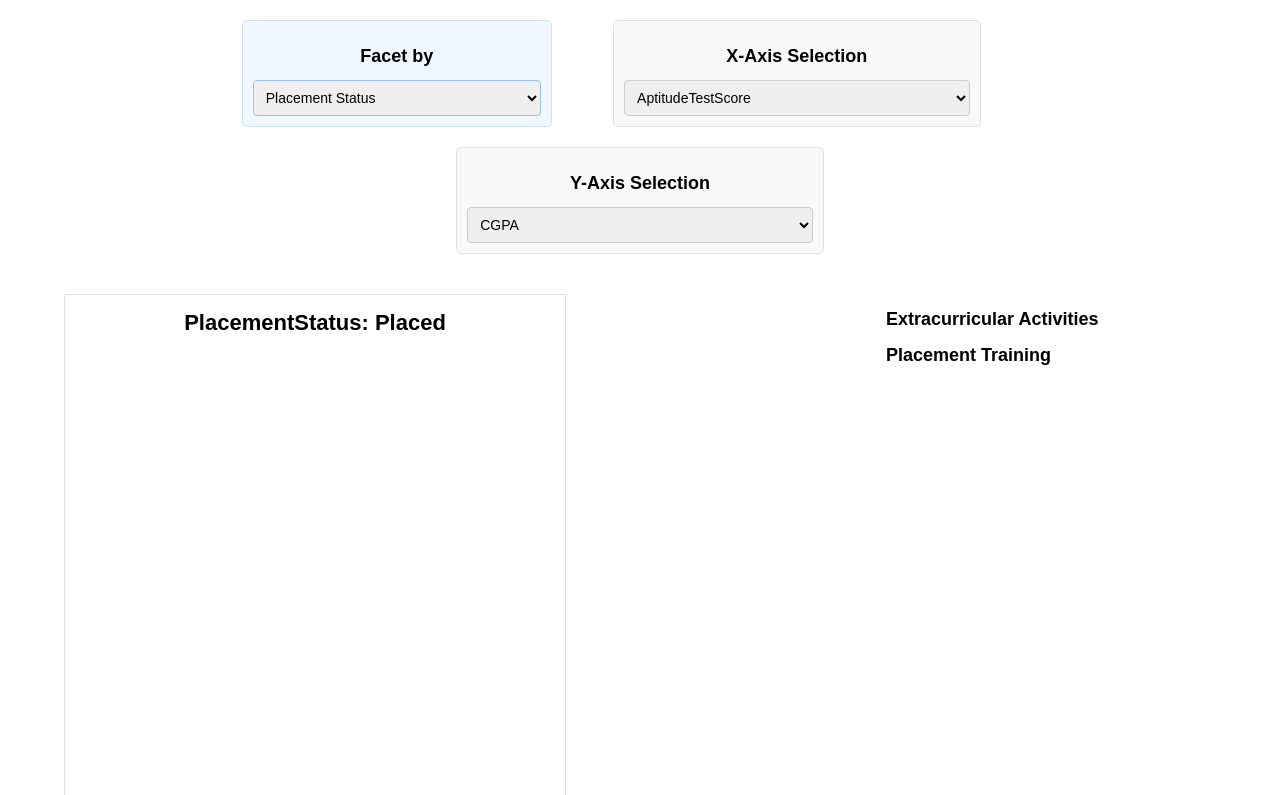
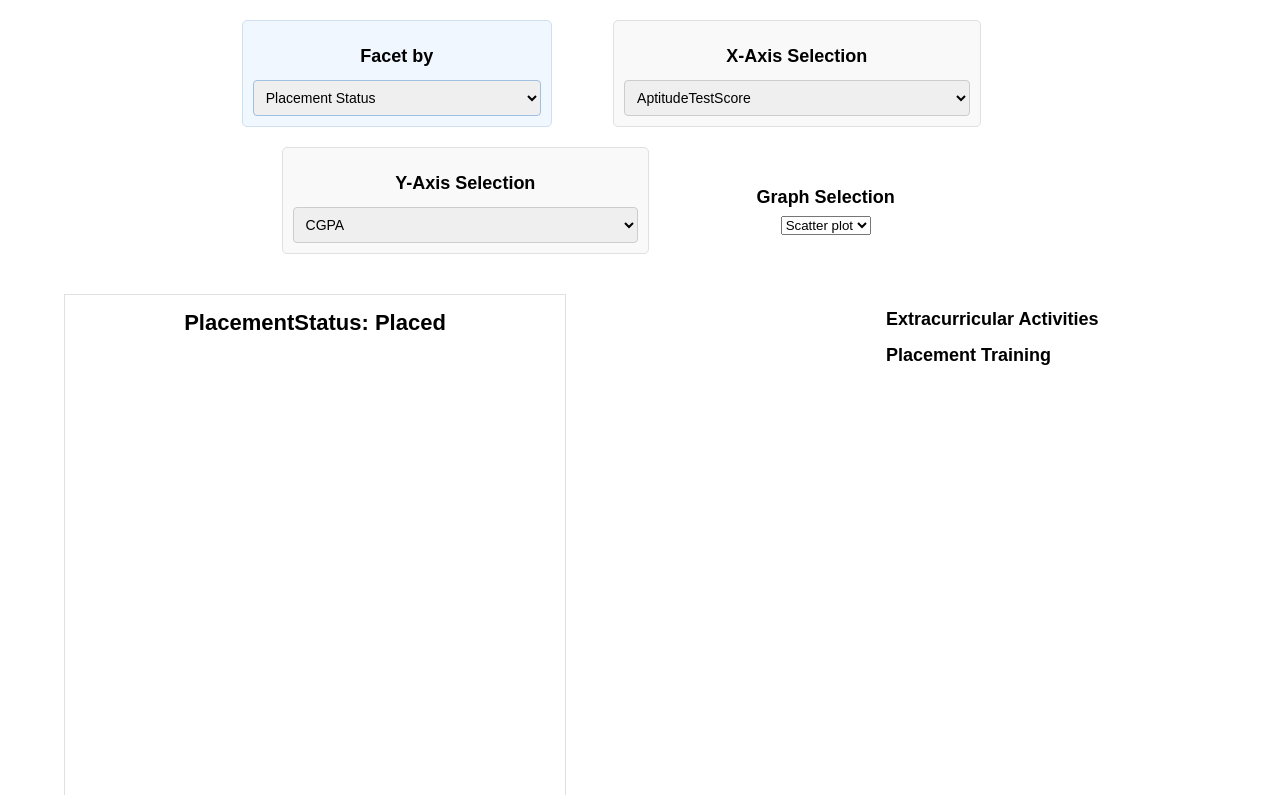
Before and after one commit to susiesyli/cs178-midterm, a Flask app: template templates/index.html in a window 1280 px wide. Shown: the part 20-815 px from the top of the page. Run offline with Flask 3, Linux system fonts and the light colour scheme; the template is opened without the code that fills it, so the values that code supplies are empty.

Commit message:
switch between graphs

```diff
--- a/static/js/script.js
+++ b/static/js/script.js
@@ -158,6 +158,11 @@ function draw_scatter(data, svg, scale, className, color){
     // Remove old dots
     dots.exit().remove();
 
+    // Get graph-selector value
+    var graphSelector = document.getElementById('graph-selector').value;
+    console.log(graphSelector);
+
+    if (graphSelector == 1) {
         // Add new dots
         dots = dots.enter()
             .append("circle")
@@ -187,6 +192,52 @@ function draw_scatter(data, svg, scale, className, color){
                 .style('stroke', 'black')
                 .style('stroke-width', 0.5);
         });
+    }
+    else if (graphSelector == 2) {
+        // compute the density data
+        var densityData = d3.contourDensity()
+            .x(function(d) { return scale.x(d.x); })
+            .y(function(d) { return scale.y(d.y); })
+            .size([width, height])
+            .bandwidth(10)
+            (data);
+
+        var colorScaler = d3.scaleLinear()
+            .domain([0, 1]) // Points per square pixel.
+            .range(["white", color]);
+
+        svg
+            .selectAll("path")
+            .data(densityData)
+            .enter()
+            .append("path")
+              .attr("d", d3.geoPath())
+              .attr("fill", "none")
+              .attr("stroke", "#69b3a2")
+              .attr("stroke-linejoin", "round")
+              .attr("class", className)
+    }
+    else if (graphSelector == 3) {
+    // compute the density data
+        var densityData = d3.contourDensity()
+            .x(function(d) { return scale.x(d.x); })
+            .y(function(d) { return scale.y(d.y); })
+            .size([width, height])
+            .bandwidth(10)
+            (data);
+
+        var colorScaler = d3.scaleLinear()
+            .domain([0, 1]) // Points per square pixel.
+            .range(["white", color]);
+
+        // draw the contour
+        svg.insert("g", "g")
+            .selectAll("path")
+            .data(densityData)
+            .enter().append("path")
+            .attr("d", d3.geoPath())
+            .attr("fill", function(d) { console.log(colorScaler(d.value)); return colorScaler(d.value); });
+    }
 }
 
 // Add a title and legend to a scatterplot with dynamic axis labels
--- a/templates/index.html
+++ b/templates/index.html
@@ -189,6 +189,14 @@ label {
       <option value="HSC_Marks">HSC_Marks</option>
     </select>
   </div>
+  <div class="graph-selector" style="display:inline-block; width:30%;">
+    <h3>Graph Selection</h3>
+    <select id="graph-selector" onchange="updateAxesAndPlot()">
+      <option value="1" selected>Scatter plot</option>
+      <option value="2">Density</option>
+      <option value="3">Contour</option>
+    </select>
+  </div>
 </div>
 
 <table cellspacing="0" cellpadding="0" border="0" style="width:90%; border-collapse: collapse; margin-left:5%; margin-right:5%; margin-top:20px; margin-bottom:50px;">
```
Lines whose indentation alone changed are shown as unchanged.
